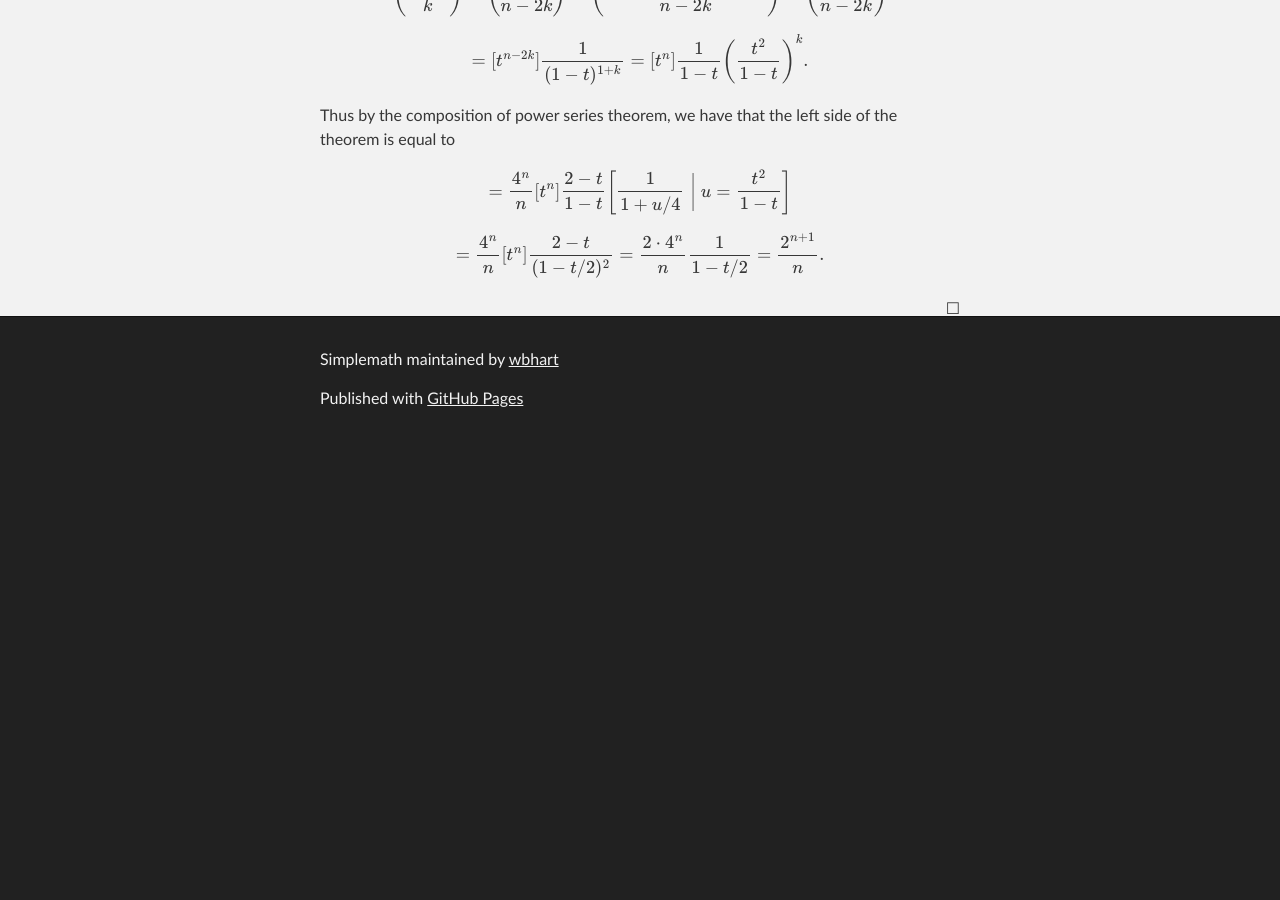
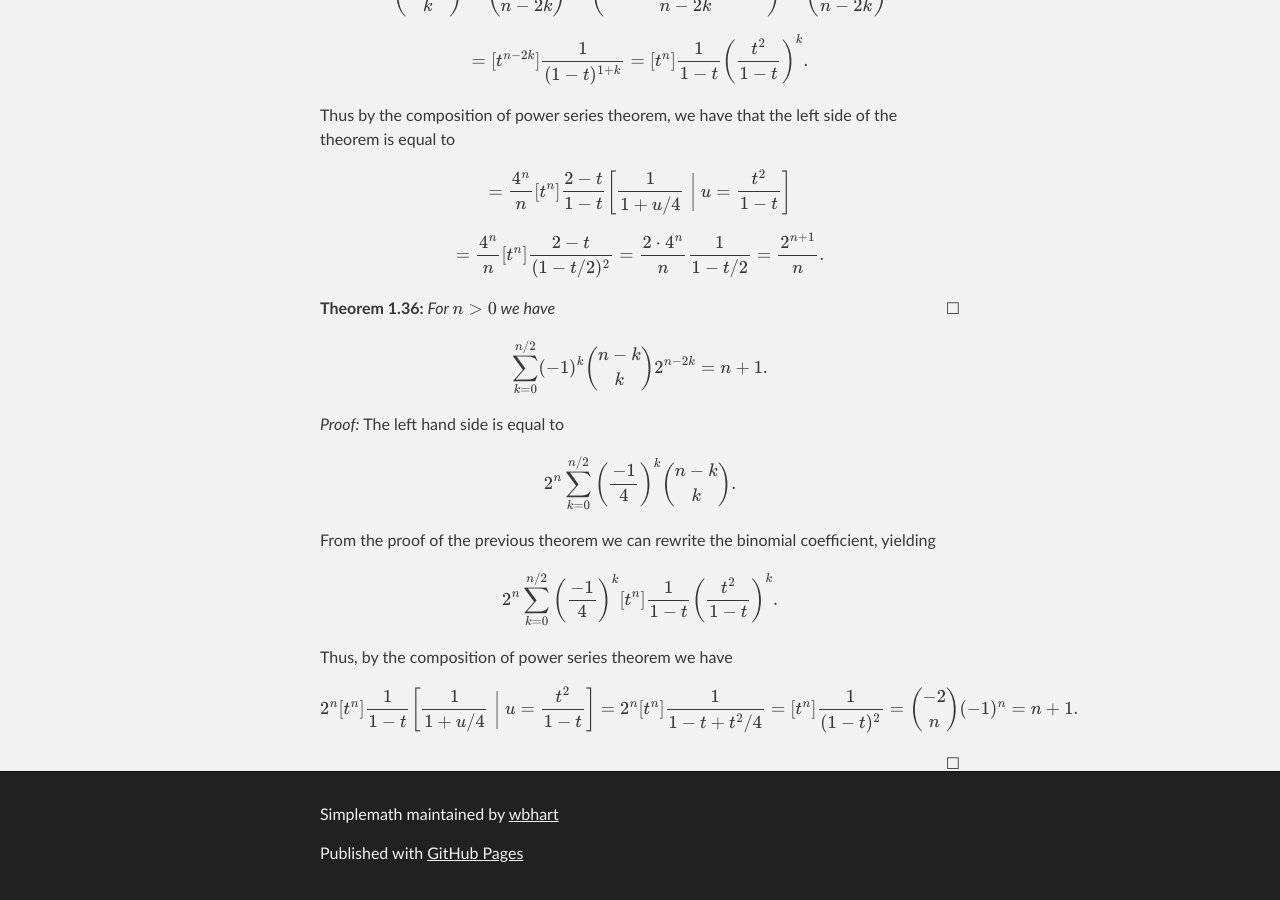
Before and after one commit to wbhart/SimpleMath, a Jekyll site: the page built from binomial.html, in a window 1280 px wide and 900 px high, scrolled down 9719 px. Built offline with Jekyll 4.4.1, drawn with Linux system fonts in a browser that asks for light colours; formulas are drawn with MathJax 3; before the commit the page ends 10164 px from its top, so only the background shows below that.

Commit message:
Update binomial.html

```diff
--- a/binomial.html
+++ b/binomial.html
@@ -353,3 +353,18 @@ Thus by the composition of power series theorem, we have that the left side of t
 $$=\frac{4^n}{n} [t^n] \frac{2 - t}{1 - t}\left[\frac{1}{1 + u/4} \;\bigg|\; u = \frac{t^2}{1 - t}\right]$$
 $$= \frac{4^n}{n} [t^n] \frac{2 - t}{(1 - t/2)^2} = \frac{2\cdot 4^n}{n} \frac{1}{1 - t/2} = \frac{2^{n + 1}}{n}.$$
 </proof>
+
+<theorem> For $n > 0$ we have
+$$\sum_{k = 0}^{n/2} (-1)^k \binom{n - k}{k} 2^{n - 2k} = n + 1.$$
+</theorem>
+
+<proof> The left hand side is equal to
+$$2^n \sum_{k = 0}^{n/2} \left(\frac{-1}{4}\right)^k \binom{n - k}{k}.$$
+
+From the proof of the previous theorem we can rewrite the binomial coefficient, yielding
+$$2^n \sum_{k = 0}^{n/2} \left(\frac{-1}{4}\right)^k [t^n] \frac{1}{1 - t} \left(\frac{t^2}{1 - t}\right)^k.$$
+
+Thus, by the composition of power series theorem we have
+$$2^n [t^n] \frac{1}{1 - t} \left[\frac{1}{1 + u/4} \;\bigg|\; u = \frac{t^2}{1 - t}\right]
+= 2^n [t^n] \frac{1}{1 - t + t^2/4} = [t^n] \frac{1}{(1 - t)^2} = \binom{-2}{n} (-1)^n = n + 1.$$
+</proof>
```
